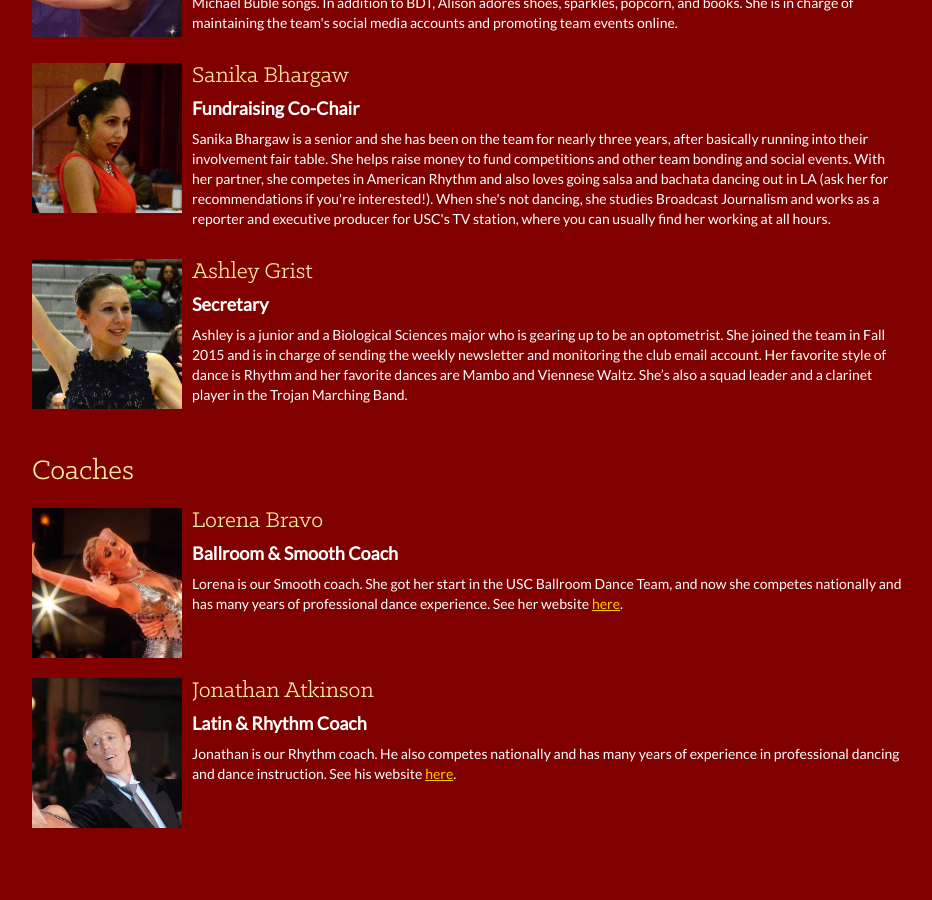
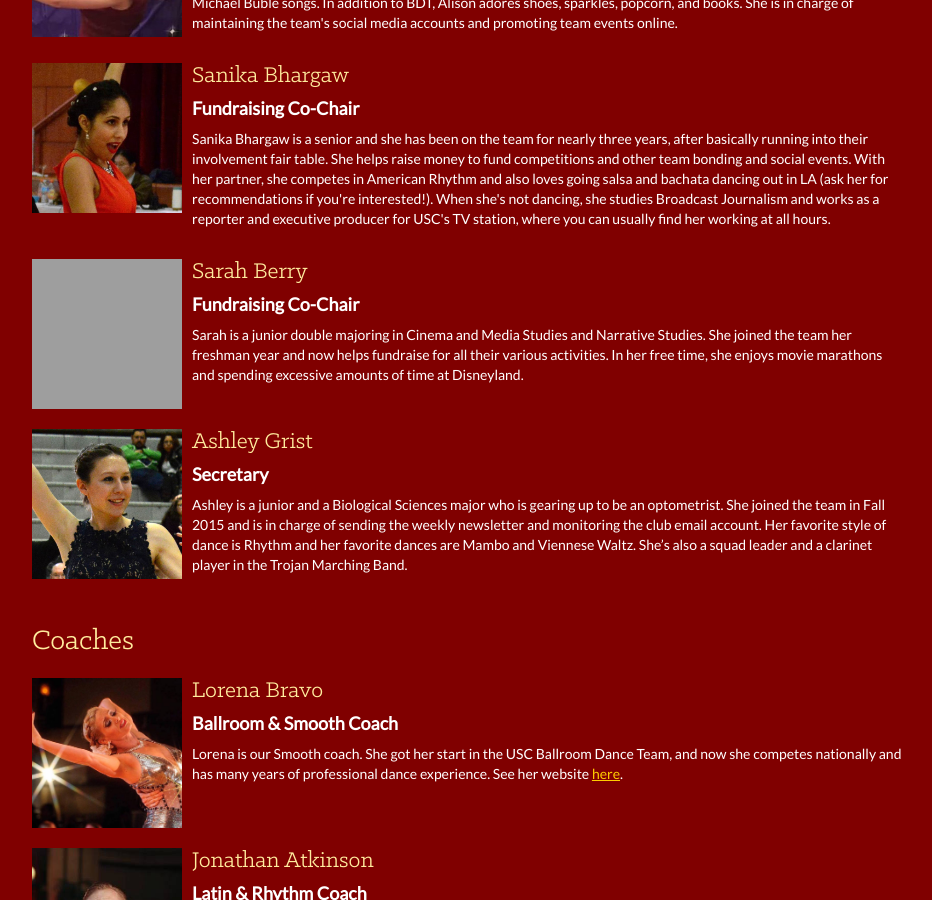
Before and after one commit to uscballroom/uscballroom.github.io, a Jekyll site: the page built from _pages/leaders.html, in a window 1280 px wide and 900 px high, scrolled down 1461 px. Shown: the whole window, without its empty margins (173-1105 px from the left). Built offline with Jekyll 4.4.1, drawn with Linux system fonts in a browser that asks for light colours; some web fonts are replaced; before the commit the page ends 2319 px from its top, so only the background shows below that.

Commit message:
Added Sarah Berry's bio (Dana)

```diff
--- a/_pages/leaders.html
+++ b/_pages/leaders.html
@@ -47,6 +47,10 @@ leaders:
       position: Fundraising Co-Chair
       image_file: Sanika.jpg
       description: <p>Sanika Bhargaw is a senior and she has been on the team for nearly three years, after basically running into their involvement fair table. She helps raise money to fund competitions and other team bonding and social events. With her partner, she competes in American Rhythm and also loves going salsa and bachata dancing out in LA (ask her for recommendations if you're interested!). When she's not dancing, she studies Broadcast Journalism and works as a reporter and executive producer for USC's TV station, where you can usually find her working at all hours.</p>
+    - name: Sarah Berry
+      position: Fundraising Co-Chair
+      image_file: SarahB.jpg
+      description: <p>Sarah is a junior double majoring in Cinema and Media Studies and Narrative Studies. She joined the team her freshman year and now helps fundraise for all their various activities. In her free time, she enjoys movie marathons and spending excessive amounts of time at Disneyland.</p>
     - name: Ashley Grist
       position: Secretary
       image_file: Ashley.jpg
```
